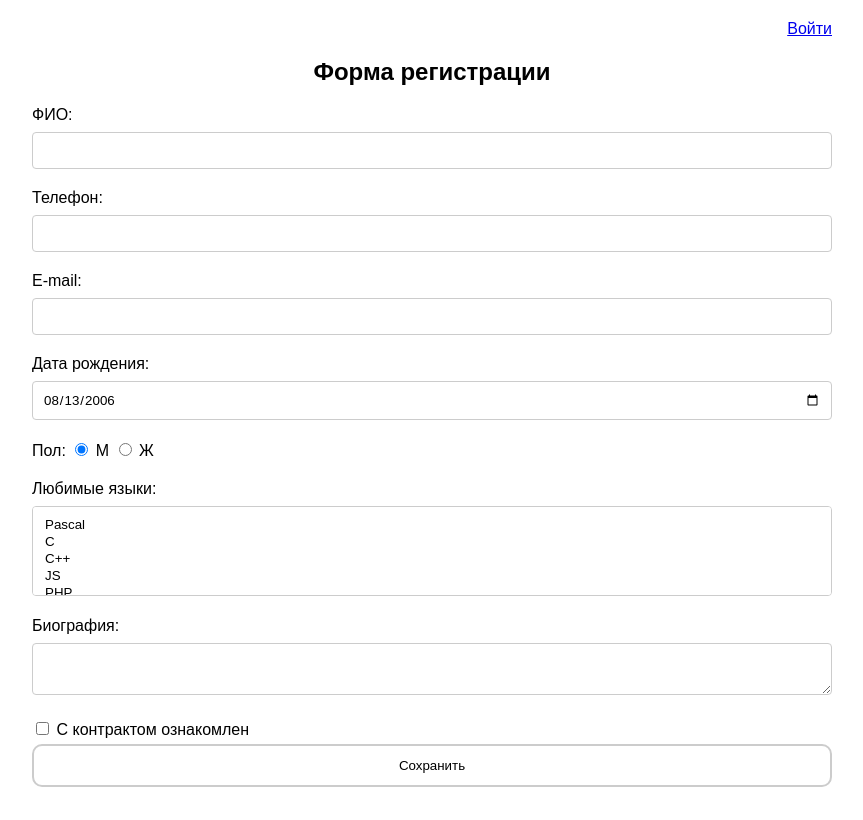
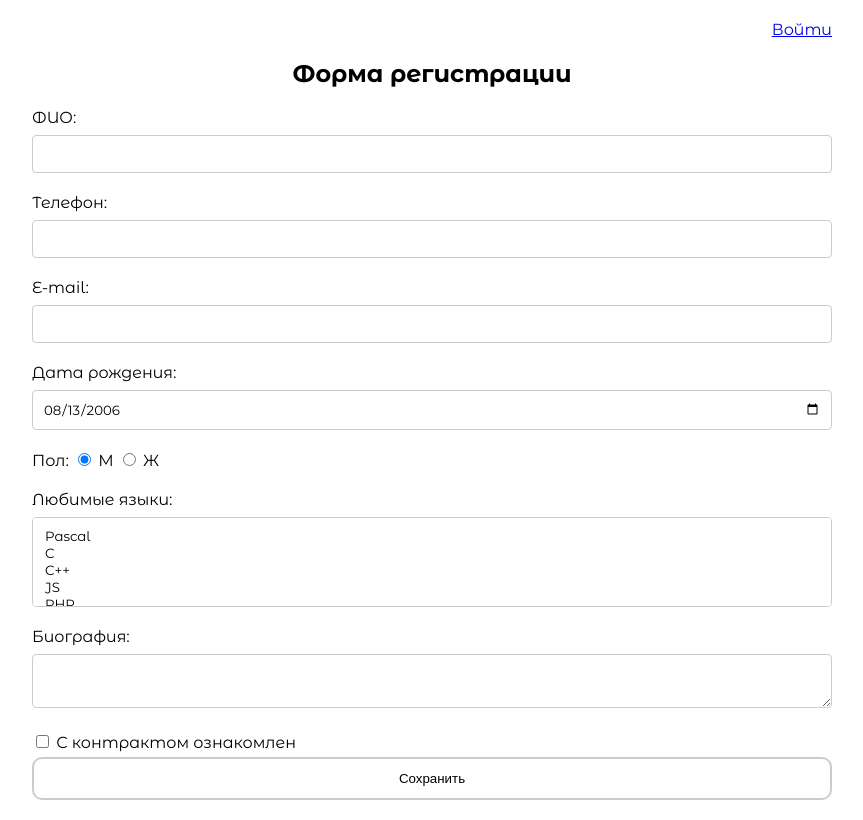
Before and after one commit to Pavel-Kapitonov/backend-lab-6, a PHP site: page / in a window 1280 px wide. Shown: the whole page, without its empty margins (208-1071 px from the left). Before the commit the page ends 787 px from the top, so only its background shows below. Run offline with PHP 8.4, Linux system fonts and the light colour scheme; a stand-in replaces the project's code that opens the database connection.

Commit message:
Font fix

```diff
--- a/index.php
+++ b/index.php
@@ -58,6 +58,7 @@ setcookie('values', '', 100000, '/');
     <meta charset="UTF-8">
     <title>Форма Лаба 4</title>
     <link rel="stylesheet" href="css/main.css">
+    <link href="https://fonts.googleapis.com/css2?family=Montserrat+Alternates:ital,wght@0,100;0,200;0,300;0,400;0,500;0,600;0,700;0,800;0,900;1,100;1,200;1,300;1,400;1,500;1,600;1,700;1,800;1,900&display=swap" rel="stylesheet">
     <style>
         .error { border: 2px solid red; background-color: #ffe6e6; }
         .error-msg { color: red; font-size: 0.8em; }
```
